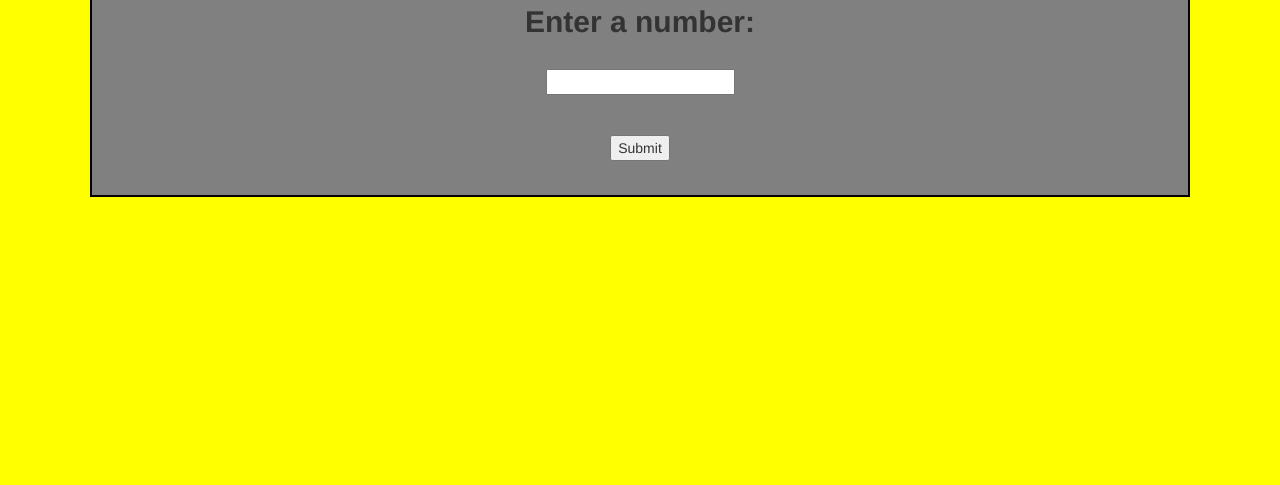
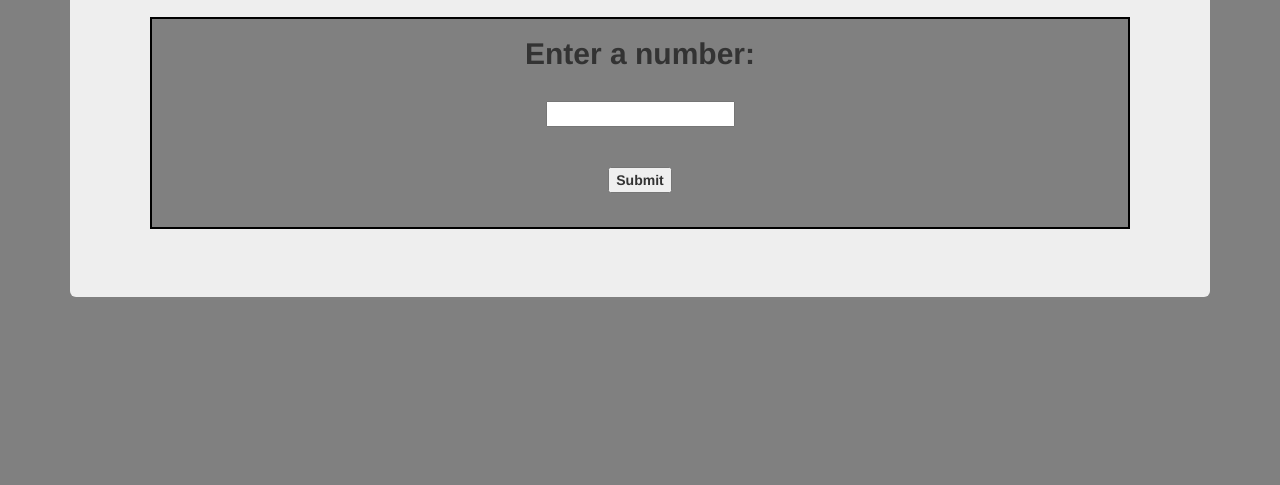
Before and after one commit to bethatmarys/week_3_final, a plain HTML site: page index.html in a window 1280 px wide. Shown: the part 315-800 px from the top of the page. Drawn offline with Linux system fonts and the light colour scheme.

Commit message:
add background color, margin to jumbotron.

```diff
--- a/css/styles.css
+++ b/css/styles.css
@@ -1,13 +1,9 @@
-
-
-
-
 h1  {
   font-size: 20px;
   font-weight: bold;
 }
 body {
-  background-color: yellow;
+  background-color: grey;
 }
 .action {
   margin: 20px;
@@ -20,3 +16,8 @@ body {
   font-size: 30px;
   font-weight: bold;
 }
+.jumbotron{
+  text-align: center;
+  margin-top: 105px;
+
+}
--- a/index.html
+++ b/index.html
@@ -18,16 +18,17 @@
             Hint: any number divided by 3 or 5 or 15 will help.
           </p>
           </div>
-        </div>
+
         <div class="action">
         <label class="phrase" for="phrase">Enter a number:</label><br><br>
         <input type="text" id="phrase"><br><br><br>
-        <button type="submit" name="button">Submit</button><br><br>
+        <button type="submit" name="button"><strong>Submit</button></strong><br><br>
       <div id="result">
-      </form>
+
       </div>
     </div>
-
+  </div>
+  </form>
   </body>
 </html>
 
```
